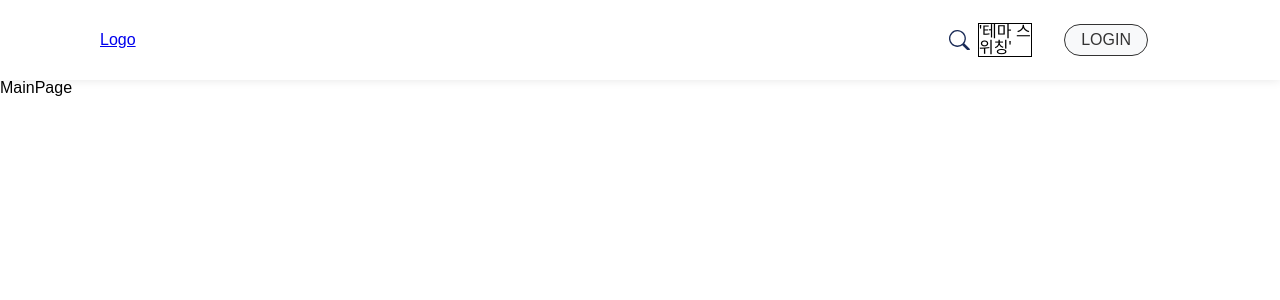
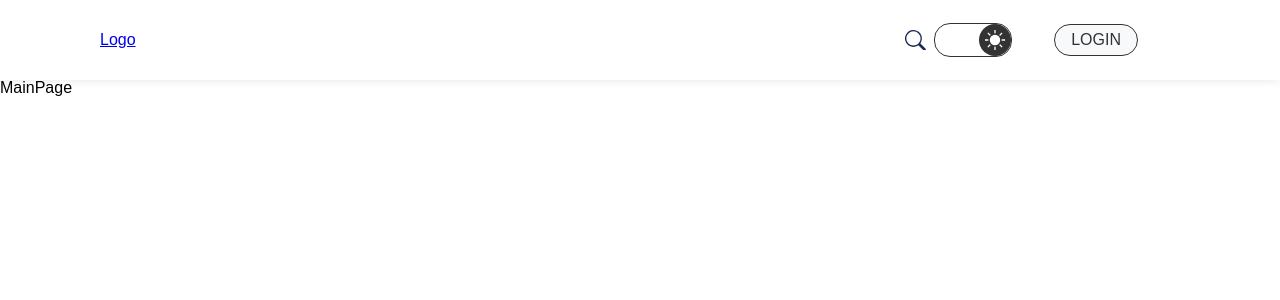
Before and after one commit to fake-dp/Devizones-front, a React (Create React App) app: page / in a window 1280 px wide. Shown: the top 300 px of the page. Built offline with nearby package versions, Linux system fonts and the light colour scheme; a web font is replaced by a local one.

Commit message:
Feat: light/dark theme 스위칭 기능 구현 및 globalStyle css 적용

```diff
--- a/src/components/header/atoms/ToggleTheme.tsx
+++ b/src/components/header/atoms/ToggleTheme.tsx
@@ -1,6 +1,8 @@
 import { ThemeIconWrapper } from "../../../styles/headerStyled/HeaderStyled";
 import { useRecoilState } from 'recoil';
 import { themeState } from "../../../recoil/themeState";
+import { StyledSun, StyledMoon } from "../../../styles/headerStyled/HeaderStyled";
+
 const ToggleTheme = () => {
   const [theme, setTheme] = useRecoilState(themeState);
 
@@ -9,7 +11,7 @@ const ToggleTheme = () => {
   }
   return (
     <ThemeIconWrapper onClick={toggleTheme}>
-      '테마 스위칭'
+      {theme === 'light'?<StyledSun />:<StyledMoon />}
     </ThemeIconWrapper>
   )
 };
--- a/src/styles/headerStyled/HeaderStyled.tsx
+++ b/src/styles/headerStyled/HeaderStyled.tsx
@@ -1,4 +1,5 @@
-import styled from "styled-components";
+import styled, { css } from "styled-components";
+import { BsSunFill, BsMoonFill } from "react-icons/bs";
 
 // 헤더 레이아웃
 export const HeaderContainer = styled.div`
@@ -7,7 +8,7 @@ export const HeaderContainer = styled.div`
   align-items: center;
   padding: 0 100px;
   height: 80px;
-  background-color: #fff;
+  background-color: ${props => props.theme.background};
   box-shadow: 0 0 10px rgba(0, 0, 0, 0.1);
 `;
 
@@ -35,7 +36,7 @@ export const LoginButtonWrapper = styled.div`
     /* font-weight: bold; */
     word-break: keep-all;
     background: #f8f9fa;
-    border: 1px solid #333;
+    border: 1px solid ${props => props.theme.border};
     color: #333;
     transition: all 0.125s ease-in 0s;
     cursor: pointer;
@@ -48,8 +49,40 @@ export const LoginButtonWrapper = styled.div`
 
 //헤더 Toggle Theme 아이콘
 export const ThemeIconWrapper = styled.div`
-  border: 1px solid ;
+  position: relative;
+  width: 8rem;
+  height: 2rem;
+  border: 1px solid ${props => props.theme.border};
+  border-radius: 1rem;
+  background: ${props => props.theme.background};
+  cursor: pointer;
 `
+
+const themeStyles = css`
+  position: absolute;
+  top: 0;
+  font-size: 1.3rem;
+  padding: 0.35rem;
+  background: ${props => props.theme.font};
+  border-radius: 1rem;
+  transition: all 2s ease-in;
+`
+
+export const StyledSun = styled(BsSunFill)`
+  ${themeStyles}
+  right: 0;
+  fill: #fff;
+`;
+
+export const StyledMoon = styled(BsMoonFill)`
+  ${themeStyles}
+  left: 0;
+  fill: #000;
+`;
+
+
+
+
 
 // 헤더 서치 아이콘 css
 export const SearchBarWrapper = styled.div`
```
